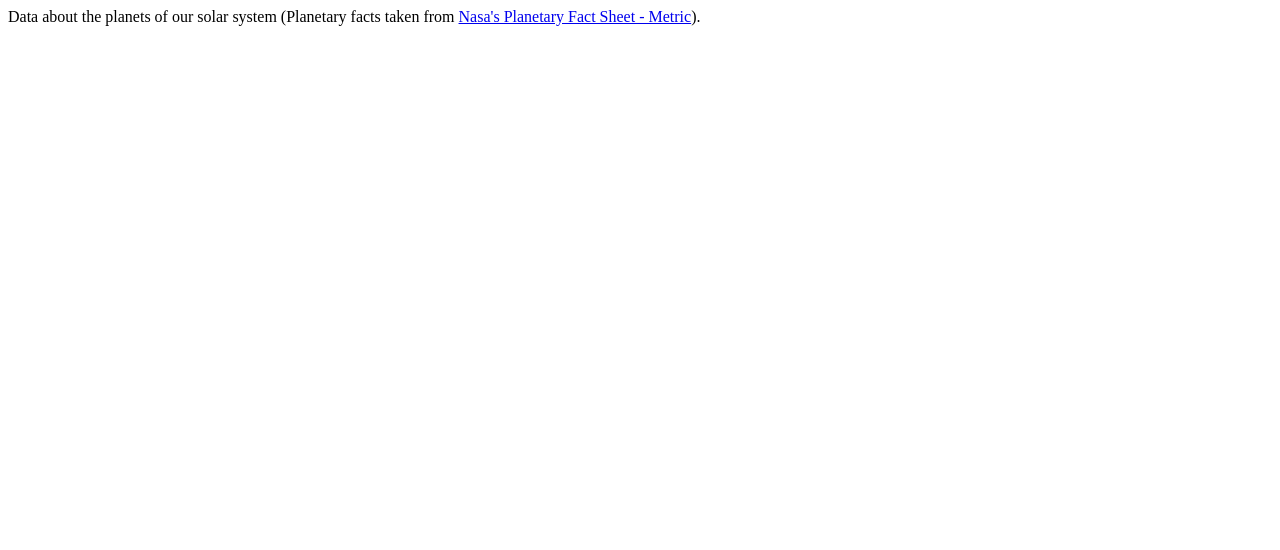
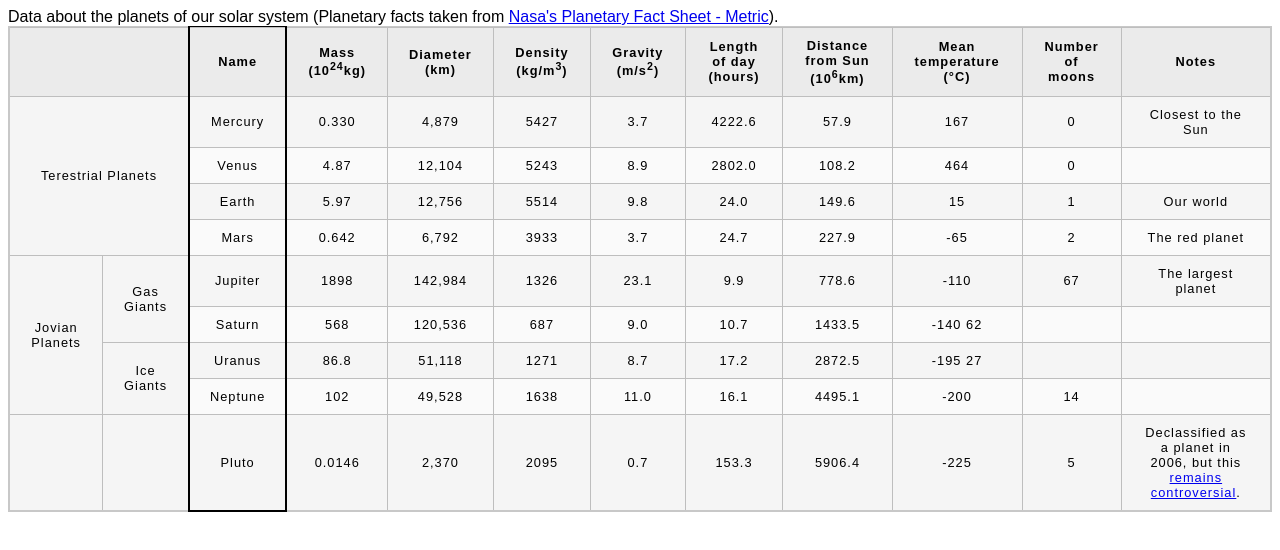
Before and after one commit to birchbeak/tables-assessment, a plain HTML site: page index.html in a window 1280 px wide. Drawn offline with Linux system fonts and the light colour scheme.

Commit message:
Meet exercise specifications

```diff
--- a/index.html
+++ b/index.html
@@ -5,12 +5,145 @@
     <meta http-equiv="X-UA-Compatible" content="IE=edge">
     <meta name="viewport" content="width=device-width, initial-scale=1.0">
     <title>Planets Table</title>
+    <link rel="stylesheet" href="minimal-table.css">
 </head>
 <body>
     <table>
         Data about the planets of our solar system (Planetary facts taken from <a href="http://nssdc.gsfc.nasa.gov/planetary/factsheet/">Nasa's Planetary Fact Sheet - Metric</a>).
-        <thead></thead>
-        <tbody></tbody>
+        <thead><tr>
+            <colgroup>
+                <col>
+                <col>
+                <col class="planets">
+            </colgroup>
+
+            <th colspan="2"></th>
+            <th>Name</th>
+            <th>Mass (10<sup>24</sup>kg)</th>
+            <th>Diameter (km)</th>
+            <th>Density (kg/m<sup>3</sup>)</th>
+            <th>Gravity (m/s<sup>2</sup>)</th>
+            <th>Length of day (hours)</th>
+            <th>Distance from Sun (10<sup>6</sup>km)</th>
+            <th>Mean temperature (°C)</th>
+            <th>Number of moons</th>
+            <th>Notes</th>
+        </tr></thead>
+        <tbody><tr>
+            <td rowspan="4" colspan="2">Terestrial Planets</td>
+            <td>Mercury</td>
+            <td>0.330</td>
+            <td>4,879</td>
+            <td>5427</td>
+            <td>3.7</td>
+            <td>4222.6</td>
+            <td>57.9</td>
+            <td>167</td>
+            <td>0</td>
+            <td>Closest to the Sun</td>
+        </tr>
+            <tr>
+            <td>Venus</td>
+            <td>4.87</td>
+            <td>12,104</td>
+            <td>5243</td>
+            <td>8.9</td>
+            <td>2802.0</td>
+            <td>108.2</td>
+            <td>464</td>
+            <td>0</td>
+            <td></td>
+        </tr>
+        <tr>
+            <td>Earth</td>
+            <td>5.97</td>
+            <td>12,756</td>
+            <td>5514</td>
+            <td>9.8</td>
+            <td>24.0</td>
+            <td>149.6</td>
+            <td>15</td>
+            <td>1</td>
+            <td>Our world</td>
+        </tr>
+        <tr>
+            <td>Mars</td>
+            <td>0.642</td>
+            <td>6,792</td>
+            <td>3933</td>
+            <td>3.7</td>
+            <td>24.7</td>
+            <td>227.9</td>
+            <td>-65</td>
+            <td>2</td>
+            <td>The red planet</td>
+        </tr>
+        <tr>
+            <td rowspan="4">Jovian Planets</td>
+            <td rowspan="2">Gas Giants</td>
+            <td>Jupiter</td>
+            <td>1898</td>
+            <td>142,984</td>
+            <td>1326</td>
+            <td>23.1</td>
+            <td>9.9</td>
+            <td>778.6</td>
+            <td>-110</td>
+            <td>67</td>
+            <td>The largest planet</td>
+        </tr>
+        <tr>
+            <td>Saturn</td>
+            <td>568</td>
+            <td>120,536</td>
+            <td>687</td>
+            <td>9.0</td>
+            <td>10.7</td>
+            <td>1433.5</td>
+            <td>-140 62</td>
+            <td></td>
+            <td></td>
+        </tr>
+        <tr>
+            <td rowspan="2">Ice Giants</td>
+            <td>Uranus</td>
+            <td>86.8</td>
+            <td>51,118</td>
+            <td>1271</td>
+            <td>8.7</td>
+            <td>17.2</td>
+            <td>2872.5</td>
+            <td>-195 27</td>
+            <td></td>
+            <td></td>
+        </tr>
+        <tr>
+            <td>Neptune</td>
+            <td>102</td>
+            <td>49,528</td>
+            <td>1638</td>
+            <td>11.0</td>
+            <td>16.1</td>
+            <td>4495.1</td>
+            <td>-200</td>
+            <td>14</td>
+            <td></td>
+        </tr>
+        <tr>
+            <td></td>
+            <td></td>
+            <td>Pluto</td>
+            <td>0.0146</td>
+            <td>2,370</td>
+            <td>2095</td>
+            <td>0.7</td>
+            <td>153.3</td>
+            <td>5906.4</td>
+            <td>-225</td>
+            <td>5</td>
+            <td>Declassified as a planet in 2006, but this <a href="http://www.usatoday.com/story/tech/2014/10/02/pluto-planet-solar-system/16578959/">remains controversial</a>.</td>
+        </tr>
+        </tbody>
     </table>
 </body>
 </html>
--- a/minimal-table.css
+++ b/minimal-table.css
@@ -11,7 +11,7 @@ html {
   }
 
   td, th {
-    border: 1px solid rgb(190,190,190);
+    border: 1px solid rgb(190, 190, 190);
     padding: 10px 20px;
   }
 
@@ -34,3 +34,7 @@ html {
   caption {
     padding: 10px;
   }
+
+  .planets{
+    border: 2px solid black;
+  }
```
